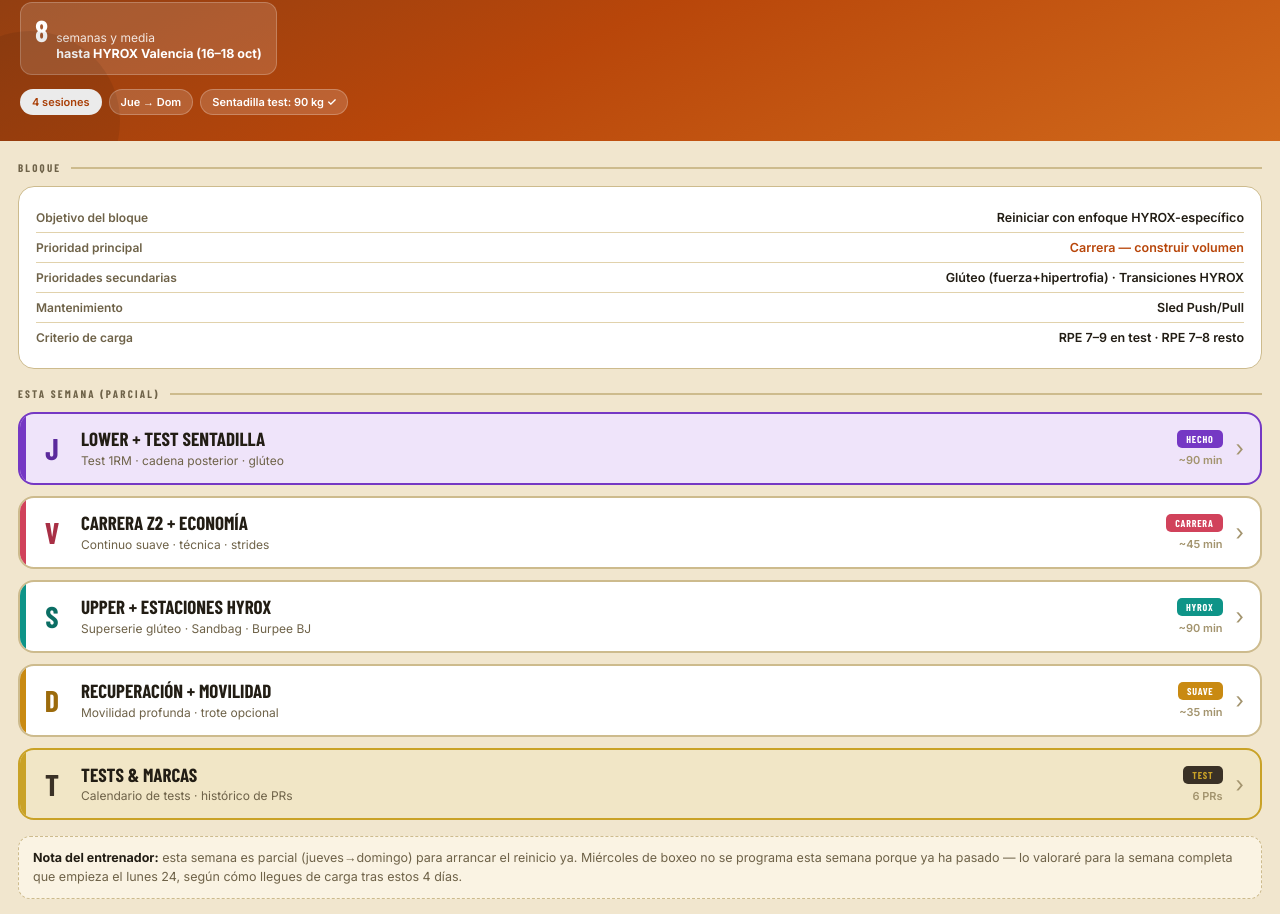
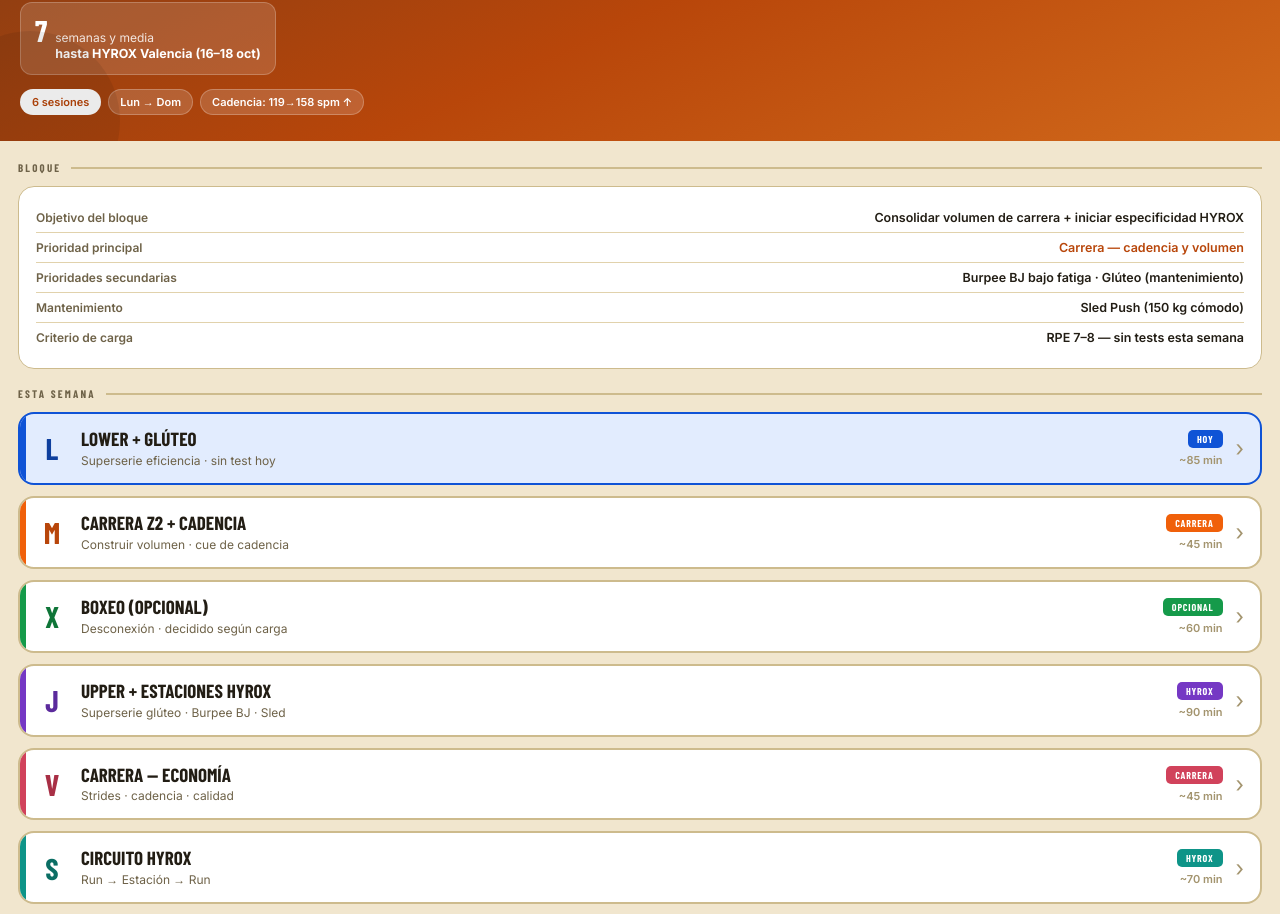
Before and after one commit to heliocentro2008-byte/HYROX-PABLO-RIOS-2026-2027, a plain HTML site: page index.html in a window 1280 px wide. Shown: the part 207-1121 px from the top of the page. Drawn offline with nearby package versions, Linux system fonts and the light colour scheme; a web font is replaced by a local one.

Commit message:
Add files via upload

```diff
--- a/index.html
+++ b/index.html
@@ -82,6 +82,9 @@
 
 .day-card{background:var(--surface);border:2px solid var(--border2);border-radius:16px;padding:15px 16px;margin-bottom:11px;cursor:pointer;display:flex;align-items:center;gap:13px;transition:transform .12s;position:relative;overflow:hidden}
 .day-card::after{content:'';position:absolute;left:0;top:0;bottom:0;width:6px}
+.day-card.d-mon::after{background:var(--mon)} .day-card.d-mon.today{border-color:var(--mon);background:var(--mon-light)} .day-card.d-mon .dc-letter{color:var(--mon-ink)} .day-card.d-mon .dc-badge{background:var(--mon)}
+.day-card.d-tue::after{background:var(--tue)} .day-card.d-tue.today{border-color:var(--tue);background:var(--tue-light)} .day-card.d-tue .dc-letter{color:var(--tue-ink)} .day-card.d-tue .dc-badge{background:var(--tue)}
+.day-card.d-wed::after{background:var(--wed)} .day-card.d-wed.today{border-color:var(--wed);background:var(--wed-light)} .day-card.d-wed .dc-letter{color:var(--wed-ink)} .day-card.d-wed .dc-badge{background:var(--wed)}
 .day-card.d-thu::after{background:var(--thu)} .day-card.d-thu.today{border-color:var(--thu);background:var(--thu-light)} .day-card.d-thu .dc-letter{color:var(--thu-ink)} .day-card.d-thu .dc-badge{background:var(--thu)}
 .day-card.d-fri::after{background:var(--fri)} .day-card.d-fri.today{border-color:var(--fri);background:var(--fri-light)} .day-card.d-fri .dc-letter{color:var(--fri-ink)} .day-card.d-fri .dc-badge{background:var(--fri)}
 .day-card.d-sat::after{background:var(--sat)} .day-card.d-sat.today{border-color:var(--sat);background:var(--sat-light)} .day-card.d-sat .dc-letter{color:var(--sat-ink)} .day-card.d-sat .dc-badge{background:var(--sat)}
@@ -100,6 +103,9 @@
 
 /* ─── DAY HEADER ─── */
 .day-header{padding:16px 18px 0;position:sticky;top:0;z-index:100;color:#fff}
+.day-header.d-mon{background:linear-gradient(155deg,#0B2C7A,#0F53D6)}
+.day-header.d-tue{background:linear-gradient(155deg,#7A3A16,#F0600A)}
+.day-header.d-wed{background:linear-gradient(155deg,#0B4A26,#159A4A)}
 .day-header.d-thu{background:linear-gradient(155deg,#3E1D74,#7538C4)}
 .day-header.d-fri{background:linear-gradient(155deg,#7A1F30,#D1425B)}
 .day-header.d-sat{background:linear-gradient(155deg,#0A4D46,#0E9488)}
@@ -132,6 +138,7 @@
 .block-hdr{display:flex;align-items:center;gap:10px;padding:12px 14px;cursor:pointer;user-select:none}
 .b-tag{font-family:'Barlow Condensed',sans-serif;font-size:10px;font-weight:800;letter-spacing:.08em;text-transform:uppercase;padding:4px 9px;border-radius:6px;flex:0 0 auto;color:#fff}
 .b-tag.act{background:var(--ink3)}
+.b-tag.mon{background:var(--mon)} .b-tag.tue{background:var(--tue)} .b-tag.wed{background:var(--wed)}
 .b-tag.thu{background:var(--thu)} .b-tag.fri{background:var(--fri)} .b-tag.sat{background:var(--sat)} .b-tag.sun{background:var(--sun)} .b-tag.test{background:var(--test);color:var(--test-gold)}
 .b-name{font-family:'Barlow Condensed',sans-serif;font-size:16px;font-weight:800;flex:1;text-transform:uppercase}
 .b-meta{font-size:11px;color:var(--ink3);font-weight:700;flex:0 0 auto}
@@ -233,56 +240,77 @@
 
 <div class="view active" id="home">
   <div class="home-hero">
-    <div class="hero-eyebrow">Semana de reinicio · 20–24 agosto 2026</div>
+    <div class="hero-eyebrow">Semana 2 · 24–30 agosto 2026</div>
     <div class="hero-title">ENTRENAMIENTO<br>PABLO RÍOS</div>
     <div class="hero-hyrox">HYROX</div>
     <div class="countdown">
-      <div class="cd-num">8</div>
+      <div class="cd-num">7</div>
       <div class="cd-txt">semanas y media<br><strong>hasta HYROX Valencia (16–18 oct)</strong></div>
     </div>
     <div class="hero-pills">
-      <span class="hero-pill accent">4 sesiones</span>
-      <span class="hero-pill">Jue → Dom</span>
-      <span class="hero-pill">Sentadilla test: 90 kg ✓</span>
+      <span class="hero-pill accent">6 sesiones</span>
+      <span class="hero-pill">Lun → Dom</span>
+      <span class="hero-pill">Cadencia: 119→158 spm ↑</span>
     </div>
   </div>
 
   <div class="week-section">
     <div class="week-label">Bloque</div>
     <div class="brief-card">
-      <div class="brief-row"><span class="brief-k">Objetivo del bloque</span><span class="brief-v">Reiniciar con enfoque HYROX-específico</span></div>
-      <div class="brief-row"><span class="brief-k">Prioridad principal</span><span class="brief-v orange">Carrera — construir volumen</span></div>
-      <div class="brief-row"><span class="brief-k">Prioridades secundarias</span><span class="brief-v">Glúteo (fuerza+hipertrofia) · Transiciones HYROX</span></div>
-      <div class="brief-row"><span class="brief-k">Mantenimiento</span><span class="brief-v">Sled Push/Pull</span></div>
-      <div class="brief-row"><span class="brief-k">Criterio de carga</span><span class="brief-v">RPE 7–9 en test · RPE 7–8 resto</span></div>
+      <div class="brief-row"><span class="brief-k">Objetivo del bloque</span><span class="brief-v">Consolidar volumen de carrera + iniciar especificidad HYROX</span></div>
+      <div class="brief-row"><span class="brief-k">Prioridad principal</span><span class="brief-v orange">Carrera — cadencia y volumen</span></div>
+      <div class="brief-row"><span class="brief-k">Prioridades secundarias</span><span class="brief-v">Burpee BJ bajo fatiga · Glúteo (mantenimiento)</span></div>
+      <div class="brief-row"><span class="brief-k">Mantenimiento</span><span class="brief-v">Sled Push (150 kg cómodo)</span></div>
+      <div class="brief-row"><span class="brief-k">Criterio de carga</span><span class="brief-v">RPE 7–8 — sin tests esta semana</span></div>
     </div>
 
-    <div class="week-label">Esta semana (parcial)</div>
+    <div class="week-label">Esta semana</div>
 
-    <div class="day-card d-thu today" onclick="openDay('jueves')">
+    <div class="day-card d-mon today" onclick="openDay('lunes')">
+      <div class="dc-letter">L</div>
+      <div class="dc-info"><div class="dc-name">Lower + Glúteo</div><div class="dc-desc">Superserie eficiencia · sin test hoy</div></div>
+      <div class="dc-right"><span class="dc-badge">Hoy</span><span class="dc-dur">~85 min</span></div>
+      <div class="dc-arrow">›</div>
+    </div>
+
+    <div class="day-card d-tue" onclick="openDay('martes')">
+      <div class="dc-letter">M</div>
+      <div class="dc-info"><div class="dc-name">Carrera Z2 + Cadencia</div><div class="dc-desc">Construir volumen · cue de cadencia</div></div>
+      <div class="dc-right"><span class="dc-badge">Carrera</span><span class="dc-dur">~45 min</span></div>
+      <div class="dc-arrow">›</div>
+    </div>
+
+    <div class="day-card d-wed" onclick="openDay('miercoles')">
+      <div class="dc-letter">X</div>
+      <div class="dc-info"><div class="dc-name">Boxeo (opcional)</div><div class="dc-desc">Desconexión · decidido según carga</div></div>
+      <div class="dc-right"><span class="dc-badge">Opcional</span><span class="dc-dur">~60 min</span></div>
+      <div class="dc-arrow">›</div>
+    </div>
+
+    <div class="day-card d-thu" onclick="openDay('jueves')">
       <div class="dc-letter">J</div>
-      <div class="dc-info"><div class="dc-name">Lower + Test sentadilla</div><div class="dc-desc">Test 1RM · cadena posterior · glúteo</div></div>
-      <div class="dc-right"><span class="dc-badge">Hecho</span><span class="dc-dur">~90 min</span></div>
+      <div class="dc-info"><div class="dc-name">Upper + Estaciones HYROX</div><div class="dc-desc">Superserie glúteo · Burpee BJ · Sled</div></div>
+      <div class="dc-right"><span class="dc-badge">HYROX</span><span class="dc-dur">~90 min</span></div>
       <div class="dc-arrow">›</div>
     </div>
 
     <div class="day-card d-fri" onclick="openDay('viernes')">
       <div class="dc-letter">V</div>
-      <div class="dc-info"><div class="dc-name">Carrera Z2 + Economía</div><div class="dc-desc">Continuo suave · técnica · strides</div></div>
+      <div class="dc-info"><div class="dc-name">Carrera — Economía</div><div class="dc-desc">Strides · cadencia · calidad</div></div>
       <div class="dc-right"><span class="dc-badge">Carrera</span><span class="dc-dur">~45 min</span></div>
       <div class="dc-arrow">›</div>
     </div>
 
     <div class="day-card d-sat" onclick="openDay('sabado')">
       <div class="dc-letter">S</div>
-      <div class="dc-info"><div class="dc-name">Upper + Estaciones HYROX</div><div class="dc-desc">Superserie glúteo · Sandbag · Burpee BJ</div></div>
-      <div class="dc-right"><span class="dc-badge">HYROX</span><span class="dc-dur">~90 min</span></div>
+      <div class="dc-info"><div class="dc-name">Circuito HYROX</div><div class="dc-desc">Run → Estación → Run</div></div>
+      <div class="dc-right"><span class="dc-badge">HYROX</span><span class="dc-dur">~70 min</span></div>
       <div class="dc-arrow">›</div>
     </div>
 
     <div class="day-card d-sun" onclick="openDay('domingo')">
       <div class="dc-letter">D</div>
-      <div class="dc-info"><div class="dc-name">Recuperación + Movilidad</div><div class="dc-desc">Movilidad profunda · trote opcional</div></div>
+      <div class="dc-info"><div class="dc-name">Recuperación + Movilidad</div><div class="dc-desc">Descanso activo · cierre de semana</div></div>
       <div class="dc-right"><span class="dc-badge">Suave</span><span class="dc-dur">~35 min</span></div>
       <div class="dc-arrow">›</div>
     </div>
@@ -294,10 +322,7 @@
       <div class="dc-arrow">›</div>
     </div>
 
-    <div class="note" style="margin-top:16px"><strong>Nota del entrenador:</strong> esta semana es parcial (jueves→domingo) para arrancar el reinicio ya. Miércoles de boxeo no se programa esta semana porque ya ha pasado — lo valoraré para la semana completa que empieza el lunes 24, según cómo llegues de carga tras estos 4 días.</div>
-  </div>
-</div>
-
+    <div class="note" style="margin-top:16px"><strong>Nota del entrenador:</strong> primera semana completa (lunes-domingo) del reinicio. La semana pasada fue toda buenas sensaciones — sentadilla 90kg, sled push 150kg cómodo, rodilla sin dolor en sandbag lunges, y un salto real de cadencia (119→158 spm) el domingo. Esta semana seguimos construyendo volumen de carrera sin tocar cargas de fuerza al máximo — no hay ningún test programado hasta el 8-13 de septiembre.</div>
 <div class="view" id="day-view">
   <div class="day-header" id="dv-header">
     <button class="back-btn" onclick="goHome()">‹ Semana</button>
```
